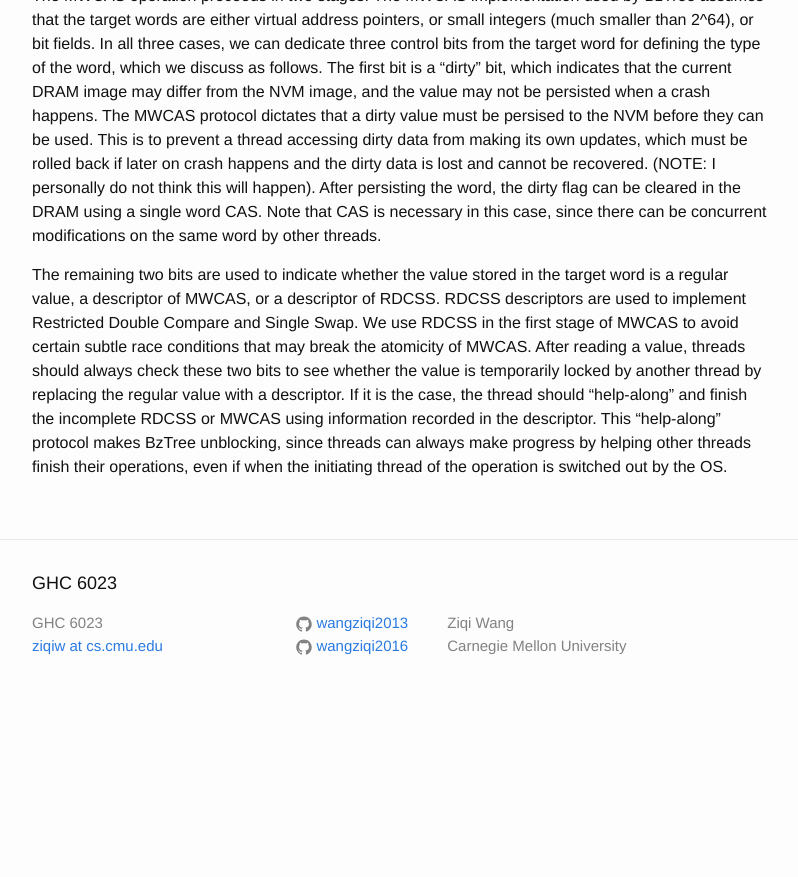
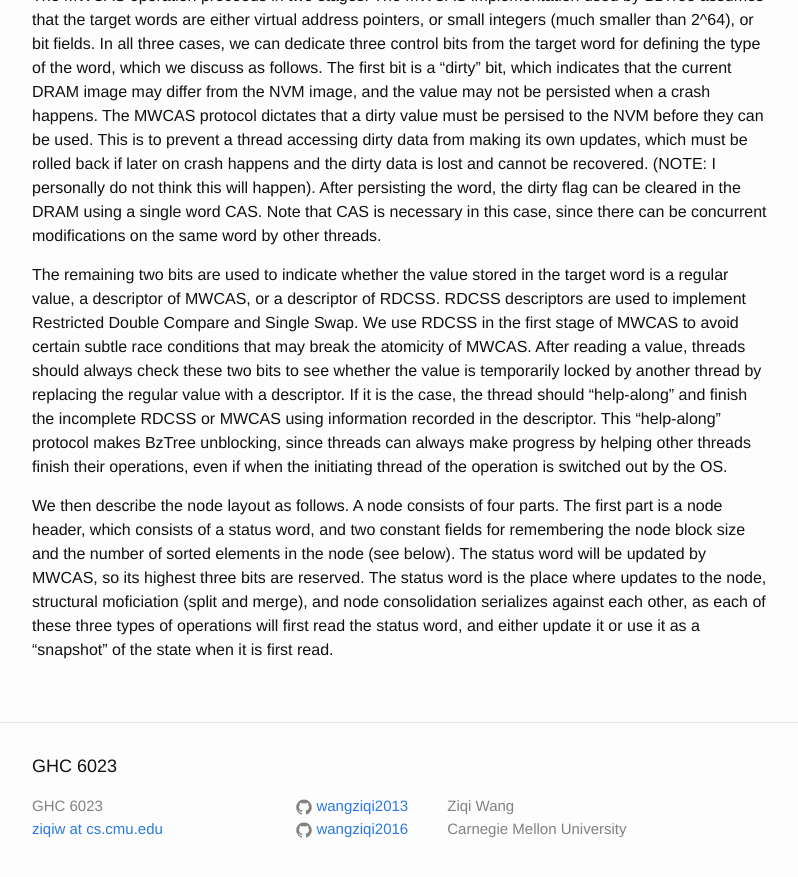
Before and after one commit to wangziqi2013/wangziqi2013.github.io, a Jekyll site: the page built from _posts/2019-11-10-bztree.markdown, in a window 1280 px wide and 900 px high, scrolled down 946 px. Shown: the top 877 px of the window, without its empty margins (238-1036 px from the left). Built offline with Jekyll 4.4.1, drawn with Linux system fonts in a browser that asks for light colours; before the commit the page ends 1663 px from its top, so only the background shows below that.

Commit message:
Adding status word

```diff
--- a/_posts/2019-11-10-bztree.markdown
+++ b/_posts/2019-11-10-bztree.markdown
@@ -48,3 +48,10 @@ thread by replacing the regular value with a descriptor. If it is the case, the
 incomplete RDCSS or MWCAS using information recorded in the descriptor. This "help-along" protocol makes BzTree unblocking,
 since threads can always make progress by helping other threads finish their operations, even if when the initiating thread
 of the operation is switched out by the OS.
+
+We then describe the node layout as follows. A node consists of four parts. The first part is a node header, which consists
+of a status word, and two constant fields for remembering the node block size and the number of sorted elements in the node
+(see below). The status word will be updated by MWCAS, so its highest three bits are reserved. The status word is the place
+where updates to the node, structural moficiation (split and merge), and node consolidation serializes against each other,
+as each of these three types of operations will first read the status word, and either update it or use it as a "snapshot"
+of the state when it is first read.
```
